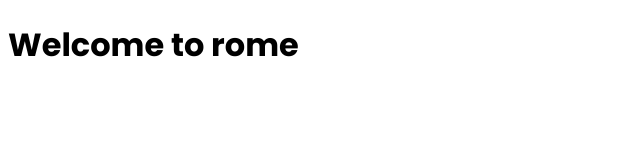
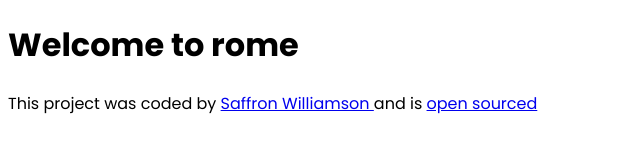
Before and after one commit to SaffronWilliamson/travel-app-saffron-williamson, a plain HTML site: page index.html in a window 1280 px wide. Shown: the whole page, without its empty margins (0-640 px from the left). Drawn offline with Linux system fonts and the light colour scheme; a web font is replaced by a local one.

Commit message:
Added link to GitHub

```diff
--- a/index.html
+++ b/index.html
@@ -17,5 +17,13 @@
   </head>
   <body>
     <h1>Welcome to rome</h1>
+    <footer>
+        This project was coded by
+        <a href="https://github.com/SaffronWilliamson" target="_blank">
+            Saffron Williamson
+        </a>
+        and is
+        <a href="https://github.com/SaffronWilliamson/travel-app-saffron-williamson" target="_blank">open sourced</a>
+    </footer>
   </body>
 </html>
```
